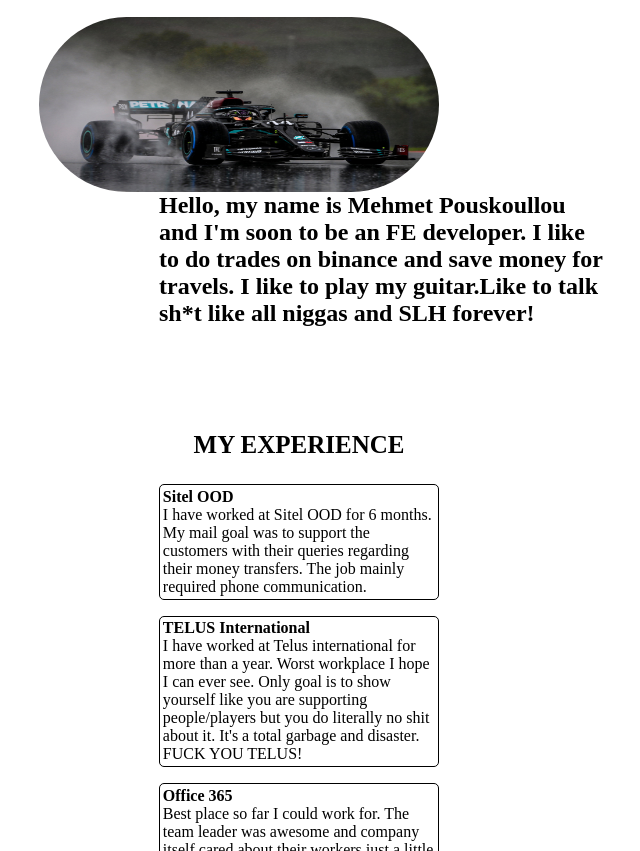
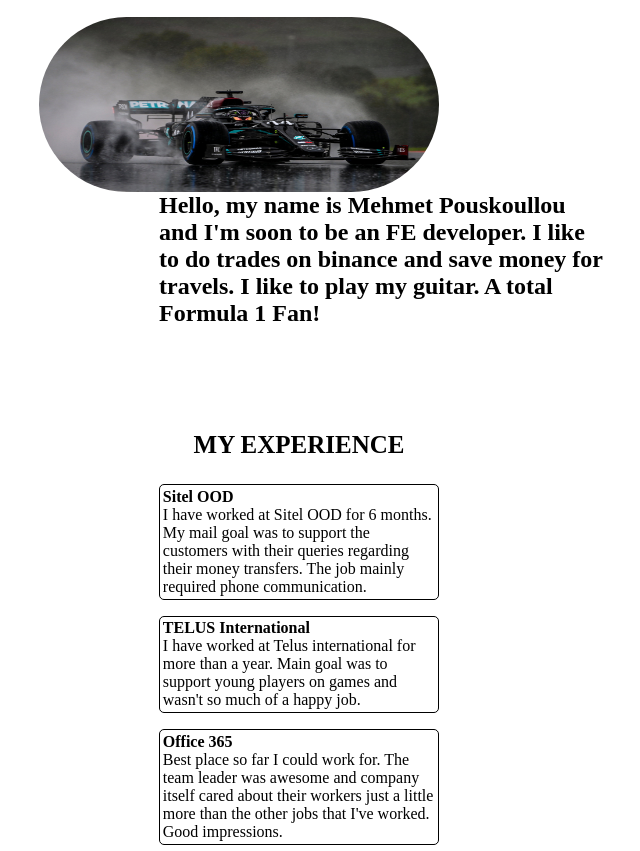
Before and after one commit to Mehmet-Pus/MyFirst-FE-Project, a plain HTML site: page index.html in a window 1280 px wide. Shown: the part 101-952 px from the top of the page, without its empty margins (341-981 px from the left). Drawn offline with Linux system fonts and the light colour scheme.

Commit message:
update index.html
new description

```diff
--- a/index.html
+++ b/index.html
@@ -102,7 +102,7 @@
 
   <img src="SLHpic.jpeg" alt="SLHpic" style="width:400px;height: 175px;">
 
-  <h2 class="center2">Hello, my name is Mehmet Pouskoullou and I'm soon to be an FE developer. I like to do  trades on binance and save money for travels. I like to play my guitar.Like to talk sh*t like all niggas and SLH forever!</h2>
+  <h2 class="center2">Hello, my name is Mehmet Pouskoullou and I'm soon to be an FE developer. I like to do  trades on binance and save money for travels. I like to play my guitar. A total Formula 1 Fan!</h2>
 
   <div>
     <br>
@@ -111,8 +111,8 @@
   <h3 class="center" style="font-size:25px">MY EXPERIENCE</h3>
 
   <p class="work"><b>Sitel OOD</b> <br> I have worked at Sitel OOD for 6 months. My mail goal was to support the customers with their queries regarding their money transfers. The job mainly required phone communication.</p>
-  <p class="work"><b>TELUS International</b> <br> I have worked at Telus international for more than a year. Worst workplace I hope I can ever see. Only goal is to show yourself like you are supporting people/players but you do literally no shit about it. It's a total garbage and disaster. FUCK YOU TELUS!</p>
-  <p class="work"><b>Office 365</b> <br> Best place so far I could work for. The team leader was awesome and company itself cared about their workers just a little more than the other 2 that I've worked. Good impressions.</p>
+  <p class="work"><b>TELUS International</b> <br> I have worked at Telus international for more than a year. Main goal was to support young players on games and wasn't so much of a happy job.</p>
+  <p class="work"><b>Office 365</b> <br> Best place so far I could work for. The team leader was awesome and company itself cared about their workers just a little more than the other jobs that I've worked. Good impressions.</p>
 </div>
 <div>
   <p style="font-size: 25px" class="center">SKILLS</p>
```
